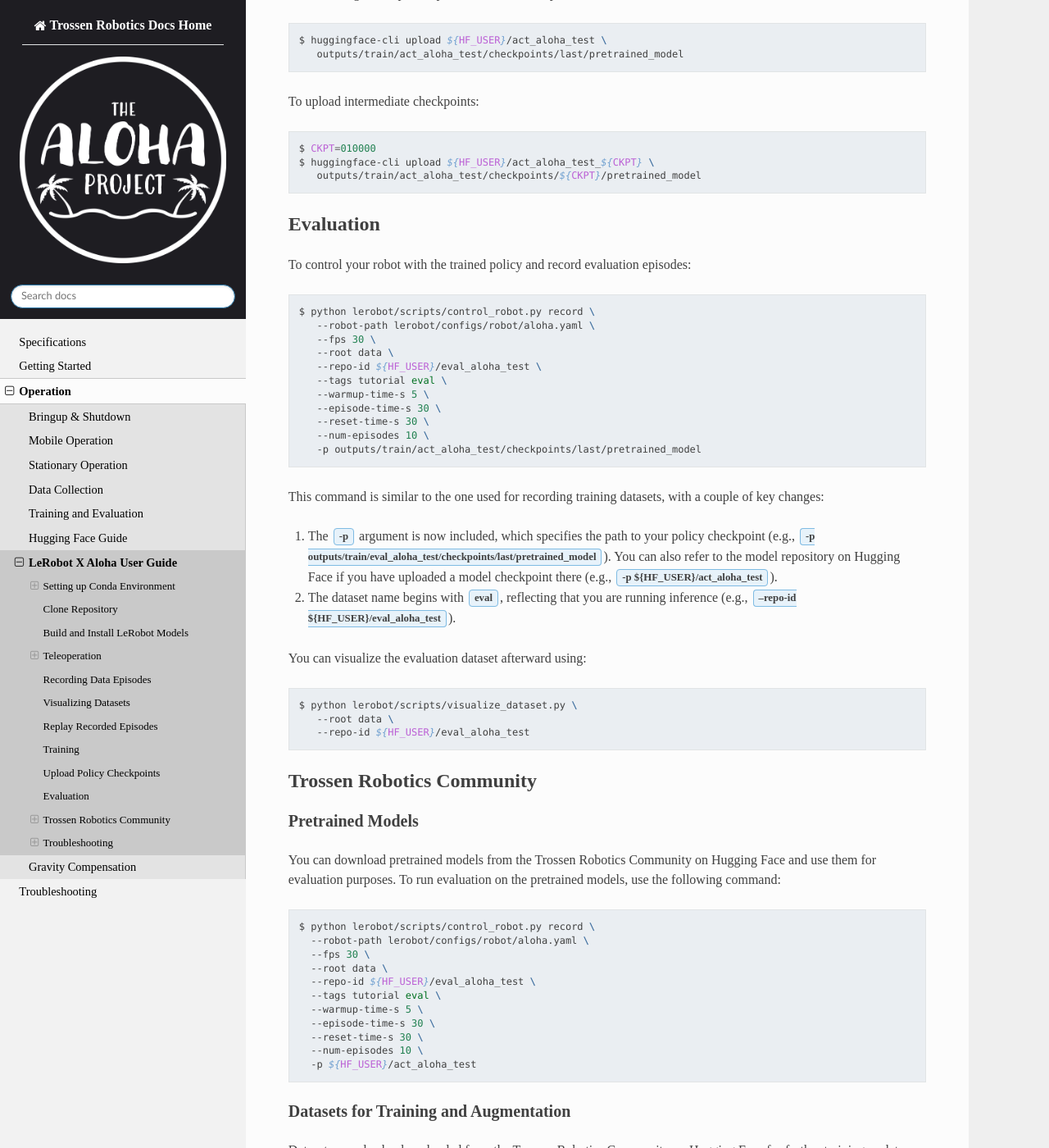
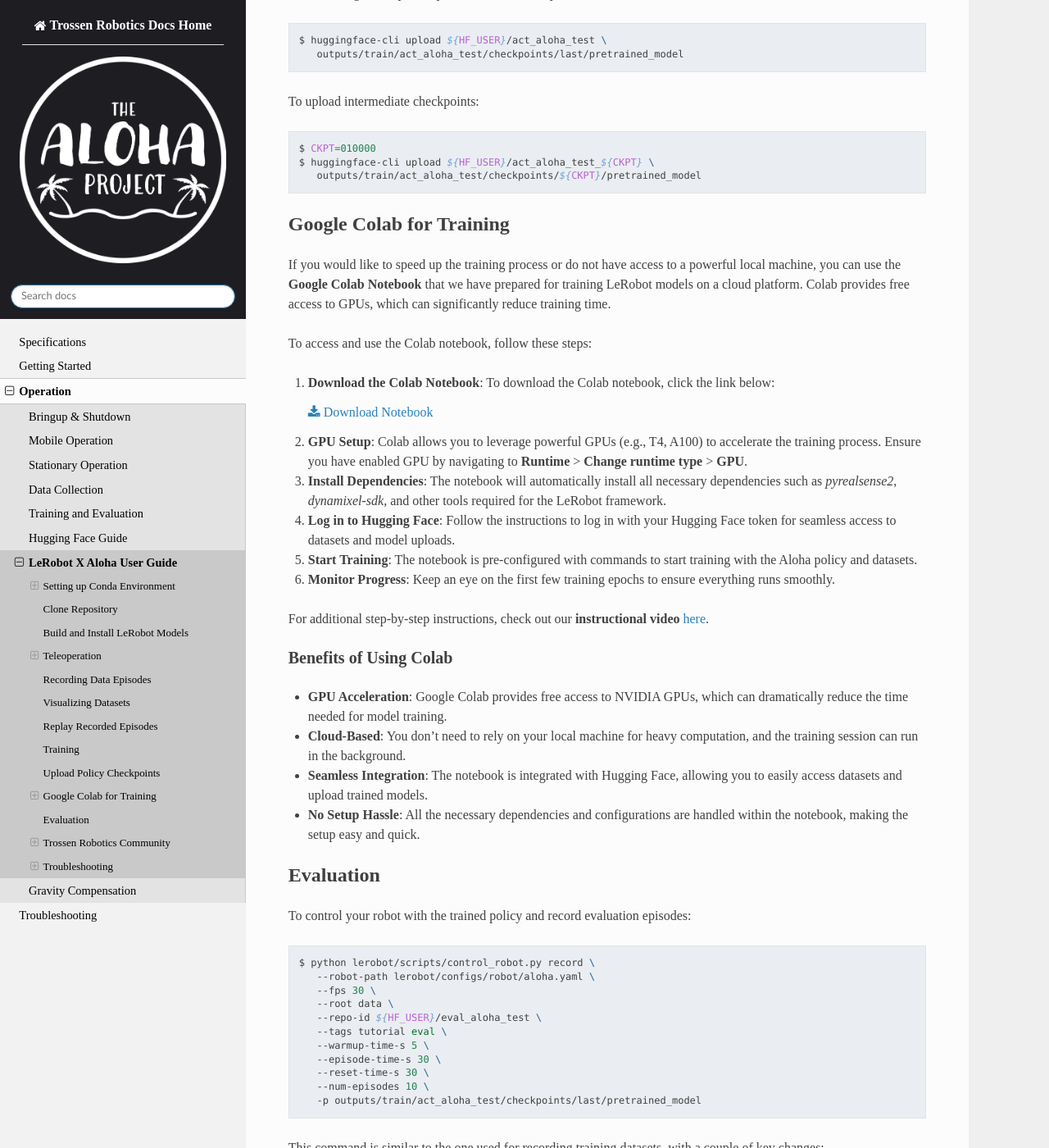
Before and after one commit to TrossenRobotics/aloha_docs, a Sphinx documentation site: the page built from docs/operation/lerobot_guide.rst, in a window 1280 px wide and 1400 px high, scrolled down 5172 px. Shown: the whole window at 82% size. Built offline with Sphinx 7.4.7 and the Read the Docs theme 3.1.0, drawn with Linux system fonts in a browser that asks for light colours; some web fonts are replaced; some of the changed text lies outside the part shown.

Commit message:
Test Github URL

```diff
--- a/docs/operation/lerobot_guide.rst
+++ b/docs/operation/lerobot_guide.rst
@@ -229,8 +229,9 @@
    #. The environment is set with :guilabel:`env=aloha_real`.
       This configuration is loaded from :file:`lerobot/configs/env/aloha_real.yaml`.
    #. The device is set to :guilabel:`cuda` to utilize an NVIDIA GPU for training.
-   #. :guilabel:`wandb.enable=true` is used for visualizing training plots via [Weights and Biases](https://docs.wandb.ai/quickstart).
+   #. :guilabel:`wandb.enable=true` is used for visualizing training plots via `Weights and Biases <https://docs.wandb.ai/quickstart>`_.
       Ensure you are logged in by running `wandb login`.
+
 
 Upload Policy Checkpoints
 =========================
@@ -249,6 +250,34 @@
    $ CKPT=010000
    $ huggingface-cli upload ${HF_USER}/act_aloha_test_${CKPT} \
       outputs/train/act_aloha_test/checkpoints/${CKPT}/pretrained_model
+
+Google Colab for Training
+===============================
+
+If you would like to speed up the training process or do not have access to a powerful local machine, you can use the **Google Colab Notebook** that we have prepared for training LeRobot models on a cloud platform. Colab provides free access to GPUs, which can significantly reduce training time.
+
+To access and use the Colab notebook, follow these steps:
+
+1. **Download the Colab Notebook**: To download the Colab notebook, click the link below:
+
+   :download:`Download Notebook <../images/LeRobot_Notebook.ipynb>`
+
+2. **GPU Setup**: Colab allows you to leverage powerful GPUs (e.g., T4, A100) to accelerate the training process.
+   Ensure you have enabled GPU by navigating to **Runtime** > **Change runtime type** > **GPU**.
+3. **Install Dependencies**: The notebook will automatically install all necessary dependencies such as `pyrealsense2`, `dynamixel-sdk`, and other tools required for the LeRobot framework.
+4. **Log in to Hugging Face**: Follow the instructions to log in with your Hugging Face token for seamless access to datasets and model uploads.
+5. **Start Training**: The notebook is pre-configured with commands to start training with the Aloha policy and datasets.
+6. **Monitor Progress**: Keep an eye on the first few training epochs to ensure everything runs smoothly.
+
+For additional step-by-step instructions, check out our **instructional video** `here <https://your-video-link>`_.
+
+Benefits of Using Colab
+-----------------------
+- **GPU Acceleration**: Google Colab provides free access to NVIDIA GPUs, which can dramatically reduce the time needed for model training.
+- **Cloud-Based**: You don’t need to rely on your local machine for heavy computation, and the training session can run in the background.
+- **Seamless Integration**: The notebook is integrated with Hugging Face, allowing you to easily access datasets and upload trained models.
+- **No Setup Hassle**: All the necessary dependencies and configurations are handled within the notebook, making the setup easy and quick.
+
 
 Evaluation
 ==========
```
Also changed, not shown: docs/images/LeRobot_Notebook.ipynb (added).
